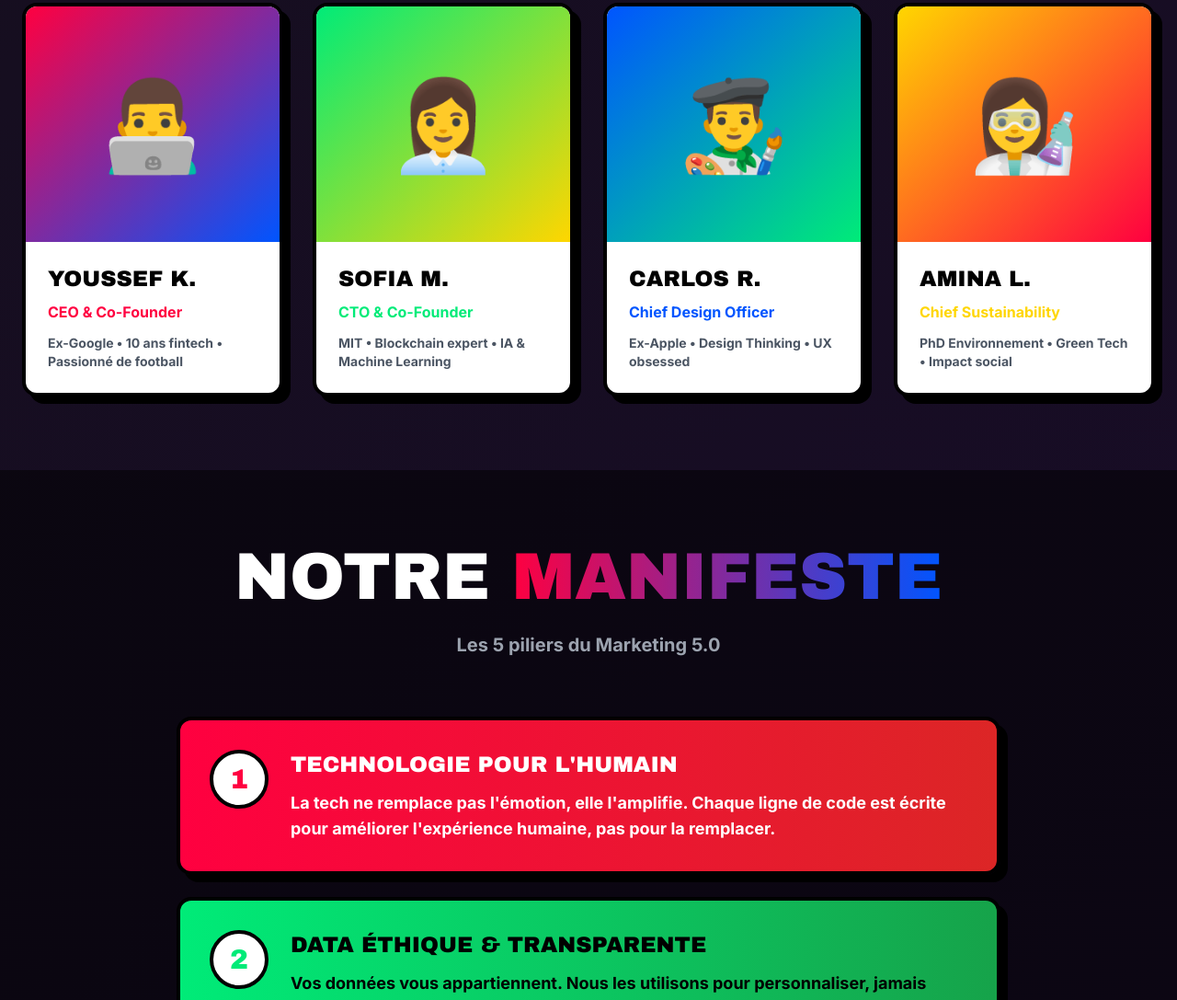
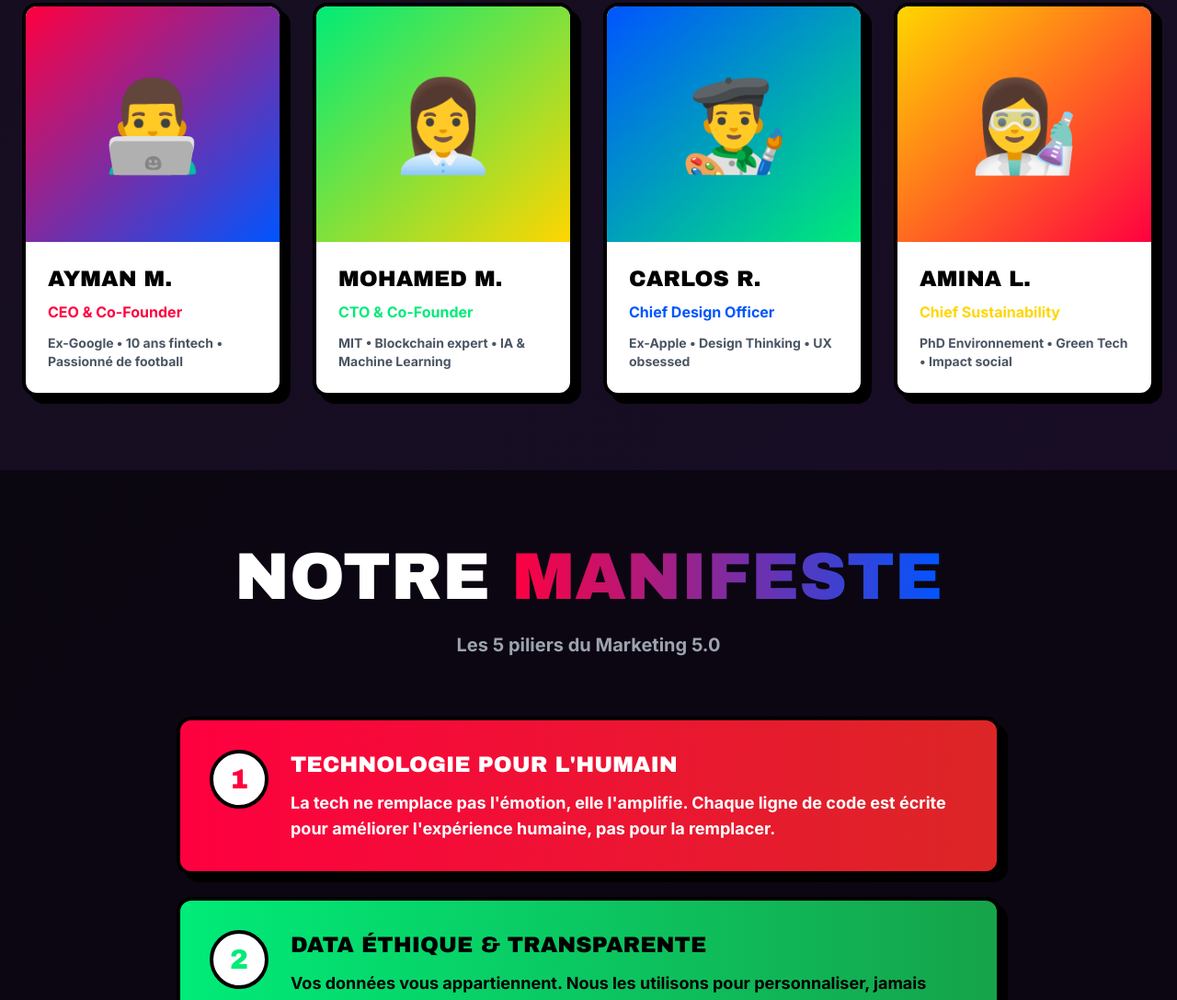
Before and after one commit to AymanMidan/Digital-Marketing, a plain HTML site: page apropos.html in a window 1280 px wide. Shown: the part 4757-5844 px from the top of the page at 92% size. Drawn offline with nearby package versions, Linux system fonts and the light colour scheme.

Commit message:
Add files via upload

```diff
--- a/apropos.html
+++ b/apropos.html
@@ -555,7 +555,7 @@ x-init="
                         👨‍💻
                     </div>
                     <div class="p-6">
-                        <h3 class="text-2xl font-mega uppercase mb-2">Youssef K.</h3>
+                        <h3 class="text-2xl font-mega uppercase mb-2">Ayman M.</h3>
                         <p class="font-bold text-fp-red mb-3">CEO & Co-Founder</p>
                         <p class="text-sm font-bold text-gray-600">Ex-Google • 10 ans fintech • Passionné de football</p>
                     </div>
@@ -567,7 +567,7 @@ x-init="
                         👩‍💼
                     </div>
                     <div class="p-6">
-                        <h3 class="text-2xl font-mega uppercase mb-2">Sofia M.</h3>
+                        <h3 class="text-2xl font-mega uppercase mb-2">Mohamed M.</h3>
                         <p class="font-bold text-fp-green mb-3">CTO & Co-Founder</p>
                         <p class="text-sm font-bold text-gray-600">MIT • Blockchain expert • IA & Machine Learning</p>
                     </div>
```
Also changed, not shown: panier.html (+1 -1 lines), boutique.html (line endings or trailing spaces), index.html (line endings or trailing spaces).
